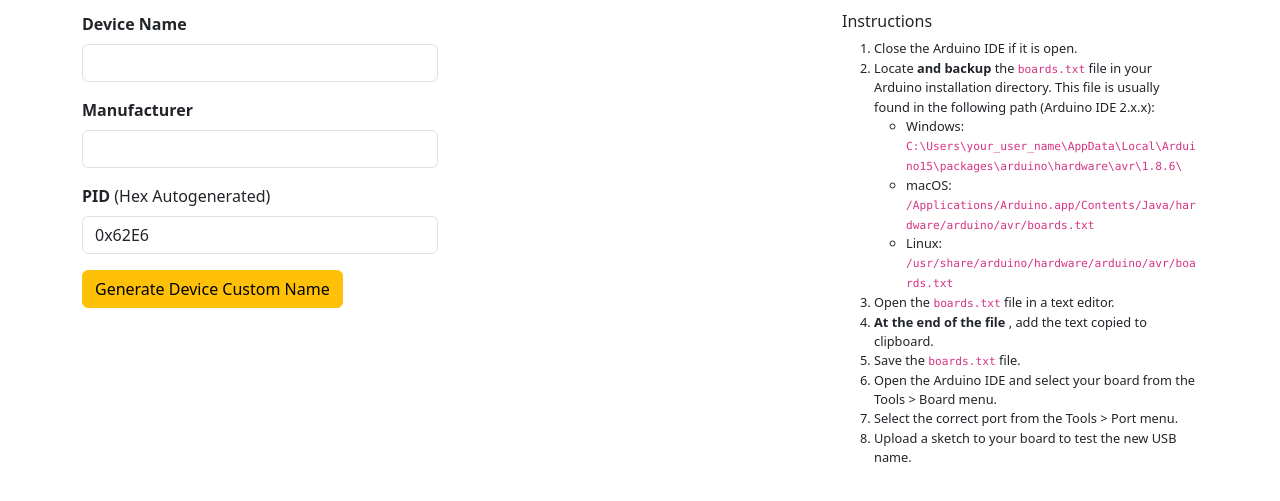
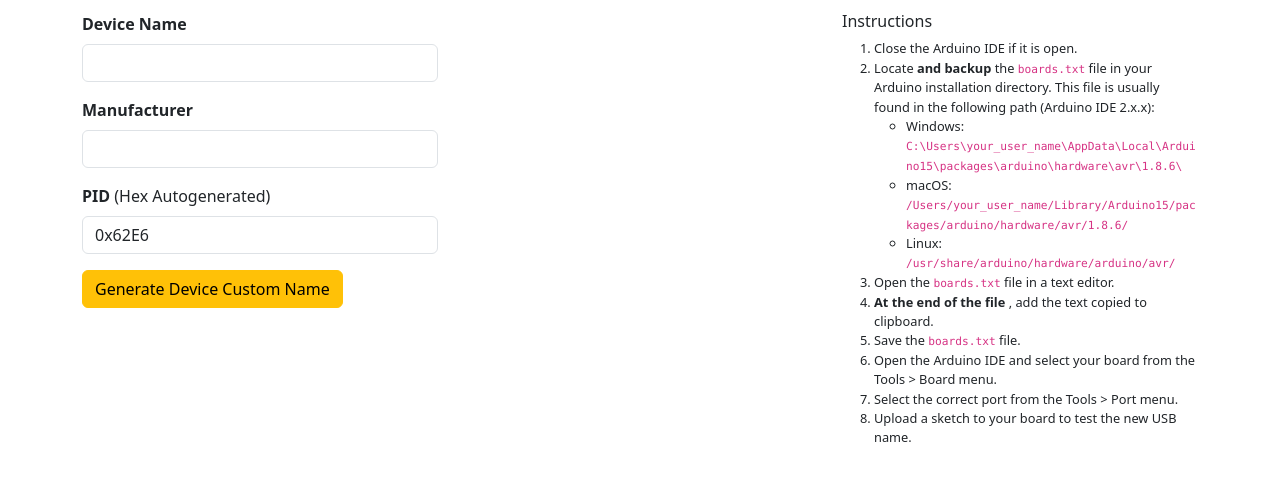
Before and after one commit to ezequielabregu/Custom-Arduino-USB-Name, a Flask app: page / in a window 1280 px wide. Shown: the part 183-684 px from the top of the page. Run offline with Flask 3, Linux system fonts and the light colour scheme.

Commit message:
fix boards.txt path on MacOS

```diff
--- a/templates/index.html
+++ b/templates/index.html
@@ -59,8 +59,8 @@
                     <li>Locate <strong>and backup</strong> the <code>boards.txt</code> file in your Arduino installation directory. This file is usually found in the following path (Arduino IDE 2.x.x):
                         <ul>
                             <li>Windows: <code>C:\Users\your_user_name\AppData\Local\Arduino15\packages\arduino\hardware\avr\1.8.6\</code></li>
-                            <li>macOS: <code>/Applications/Arduino.app/Contents/Java/hardware/arduino/avr/boards.txt</code></li>
-                            <li>Linux: <code>/usr/share/arduino/hardware/arduino/avr/boards.txt</code></li>
+                            <li>macOS: <code>/Users/your_user_name/Library/Arduino15/packages/arduino/hardware/avr/1.8.6/</code></li>
+                            <li>Linux: <code>/usr/share/arduino/hardware/arduino/avr/</code></li>
                         </ul>
                     </li>
                     <li>Open the <code>boards.txt</code> file in a text editor.</li>
```
